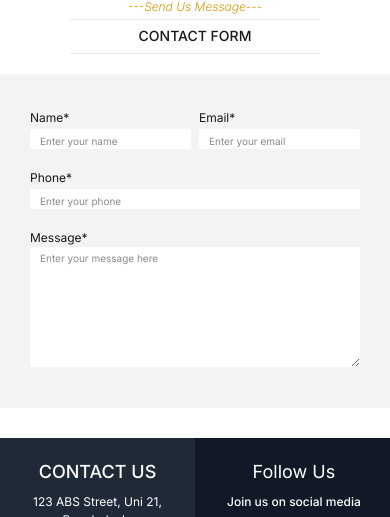
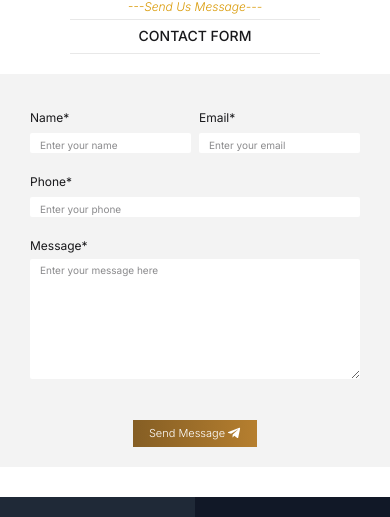
Before and after one commit to Sabithasan2098/my-restaurant-client, a Next.js app: page /contactUs in a window 390 px wide. Shown: the part 421-938 px from the top of the page. Built offline with nearby package versions, Linux system fonts and the light colour scheme.

Commit message:
complete contact

```diff
--- a/package.json
+++ b/package.json
@@ -9,6 +9,7 @@
     "lint": "next lint"
   },
   "dependencies": {
+    "@emailjs/browser": "^4.4.1",
     "@tanstack/react-query": "^5.81.5",
     "dotenv": "^17.0.0",
     "moment": "^2.30.1",
@@ -17,6 +18,7 @@
     "react-dom": "^19.0.0",
     "react-icons": "^5.5.0",
     "react-responsive-carousel": "^3.2.23",
+    "react-toastify": "^11.0.5",
     "swiper": "^11.2.8"
   },
   "devDependencies": {
--- a/src/app/layout.tsx
+++ b/src/app/layout.tsx
@@ -4,6 +4,7 @@ import "./globals.css";
 import Navbar from "@/components/shered/navbar/Navbar";
 import ReactQueryProvider from "@/providers/ReactQueryProvider";
 import Footer from "@/components/shered/footer/Footer";
+import { ToastContainer } from "react-toastify";
 
 const geistSans = Geist({
   variable: "--font-geist-sans",
@@ -32,7 +33,9 @@ export default function RootLayout({
       >
         <div className="max-w-[1920px] mx-auto">
           <Navbar />
-          <ReactQueryProvider>{children}</ReactQueryProvider>
+          <ReactQueryProvider>
+            {children} <ToastContainer />{" "}
+          </ReactQueryProvider>
           <Footer />
         </div>
       </body>
--- a/src/components/contact/ContactForm.tsx
+++ b/src/components/contact/ContactForm.tsx
@@ -1,29 +1,108 @@
-import React from "react";
+"use client";
+import React, { useState } from "react";
+import { FaTelegramPlane } from "react-icons/fa";
+import emailjs from "@emailjs/browser";
+import { toast } from "react-toastify";
+
+type TFormData = {
+  name: string;
+  email: string;
+  phone: string;
+  message: string;
+};
 
 const ContactForm = () => {
+  const baseRoute = "http://localhost:4000/api";
+
+  console.log(baseRoute);
+  const [formData, setFormData] = useState<TFormData>({
+    name: "",
+    email: "",
+    phone: "",
+    message: "",
+  });
+
+  const handleChange = (
+    e: React.ChangeEvent<HTMLInputElement | HTMLTextAreaElement>
+  ) => {
+    const { name, value } = e.target;
+    setFormData((prev) => ({
+      ...prev,
+      [name]: value,
+    }));
+  };
+
+  const handleSubmit = async (e: React.FormEvent) => {
+    e.preventDefault();
+    const res = await fetch(`${baseRoute}/message/create-message`, {
+      method: "POST",
+      headers: { "Content-Type": "application/json" },
+      body: JSON.stringify(formData),
+    });
+    const data = await res.json();
+    if (res.ok) {
+      setFormData({ name: "", email: "", phone: "", message: "" });
+    } else {
+      alert("Error:" + data.error);
+    }
+
+    // send message
+    emailjs
+      .send(
+        `${process.env.NEXT_PUBLIC_SERVICE_ID}`,
+        `${process.env.NEXT_PUBLIC_TEMPLATE_ID}`,
+        formData,
+        `${process.env.NEXT_PUBLIC_PUBLIC_KEY}`
+      )
+      .then(() => {
+        setFormData({ name: "", email: "", phone: "", message: "" });
+        toast("Message sent successfully", {
+          position: "bottom-right",
+          autoClose: 5000,
+          hideProgressBar: false,
+          closeOnClick: false,
+          pauseOnHover: true,
+          draggable: true,
+          progress: undefined,
+          theme: "light",
+        });
+      })
+      .catch((err) => {
+        console.error(err);
+      });
+  };
+
   return (
-    <div className="lg:max-w-[1320px] lg:h-[1071px] bg-[#f3f3f3] mx-auto mt-[20px] md:mt-[30px] lg:mt-[47px]">
+    <form
+      onSubmit={handleSubmit}
+      className="lg:max-w-[1320px]  bg-[#f3f3f3] mx-auto mt-[20px] md:mt-[30px] lg:mt-[47px]"
+    >
       <div className="px-[30px] md:px-[55px] lg:px-[89px] py-[35px] md:py-65px lg:py-[90px]">
         <div className="flex gap-2 md:gap-4 lg:gap-7">
           <div className="w-full">
-            <legend className="text-[12px] md:text-[14px] lg:text-[20px] lg:font-semibold lg:pb-[13px]">
+            <legend className="text-[12px] md:text-[14px] lg:text-[20px] lg:font-semibold pb-[4px] md:pb-[7px] lg:pb-[13px]">
               Name*
             </legend>
             <input
               type="text"
-              name=""
+              name="name"
+              value={formData.name}
+              onChange={handleChange}
               id=""
               className="w-full placeholder:text-[10px] md:placeholder:text-[13px] lg:placeholder:text-[16px] bg-white rounded-xs md:rounded-sm lg:rounded-md outline-none focus:outline-none focus:ring-0 focus:border-transparent h-[20px] md:h-[35px] lg:h-[72px] px-[10px] md:px-[20px] lg:px-[36px]"
               placeholder="Enter your name"
+              required
             />
           </div>
           <div className="w-full">
-            <legend className="text-[12px] md:text-[14px] lg:text-[20px] lg:font-semibold lg:pb-[13px]">
+            <legend className="text-[12px] md:text-[14px] lg:text-[20px] lg:font-semibold pb-[4px] md:pb-[7px] lg:pb-[13px]">
               Email*
             </legend>
             <input
               type="email"
-              name=""
+              name="email"
+              value={formData.email}
+              onChange={handleChange}
               id=""
               className="w-full placeholder:text-[10px] md:placeholder:text-[13px] lg:placeholder:text-[16px] bg-white rounded-xs md:rounded-sm lg:rounded-md outline-none focus:outline-none focus:ring-0 focus:border-transparent h-[20px] md:h-[35px] lg:h-[72px] px-[10px] md:px-[20px] lg:px-[36px]"
               placeholder="Enter your email"
@@ -31,30 +110,45 @@ const ContactForm = () => {
           </div>
         </div>
         <div className="w-full pt-[18px]">
-          <legend className="text-[12px] md:text-[14px] lg:text-[20px] lg:font-semibold lg:pb-[13px]">
+          <legend className="text-[12px] md:text-[14px] lg:text-[20px] lg:font-semibold pb-[4px] md:pb-[7px] lg:pb-[13px]">
             Phone*
           </legend>
           <input
             type="text"
-            name=""
+            name="phone"
+            value={formData.phone}
+            onChange={handleChange}
             id=""
             className="w-full placeholder:text-[10px] md:placeholder:text-[13px] lg:placeholder:text-[16px] bg-white rounded-xs md:rounded-sm lg:rounded-md outline-none focus:outline-none focus:ring-0 focus:border-transparent h-[20px] md:h-[35px] lg:h-[72px] px-[10px] md:px-[20px] lg:px-[36px]"
             placeholder="Enter your phone"
           />
         </div>
         <div className="w-full pt-[18px]">
-          <legend className="text-[12px] md:text-[14px] lg:text-[20px] lg:font-semibold lg:pb-[13px]">
+          <legend className="text-[12px] md:text-[14px] lg:text-[20px] lg:font-semibold pb-[4px] md:pb-[7px] lg:pb-[13px]">
             Message*
           </legend>
           <textarea
-            name=""
+            name="message"
+            value={formData.message}
+            onChange={handleChange}
             id=""
             className="w-full placeholder:text-[10px] md:placeholder:text-[13px] lg:placeholder:text-[16px] bg-white rounded-xs md:rounded-sm lg:rounded-md outline-none focus:outline-none focus:ring-0 focus:border-transparent h-[120px] md:h-[180px] lg:h-[300px] px-[10px] md:px-[20px] lg:px-[36px] pt-1 md:pt-2 lg:py-[26px]"
             placeholder="Enter your message here"
           />
         </div>
       </div>
-    </div>
+      <div className="flex justify-center mx-auto pb-5 md:pb-8 lg:pb-14">
+        <button
+          className="bg-gradient-to-r from-[#855e24]  to-[#b67f2f] px-4 md:px-6 lg:px-10 py-[5px] md:py-[12px] lg:py-[15px] text-white text-[11px] md:text-[15px] lg:text-[20px] font-light md:font-medium lg:font-semibold flex gap-[2px] md:gap-[4px] lg:gap-[7px] items-center "
+          type="submit"
+        >
+          Send Message{" "}
+          <span>
+            <FaTelegramPlane className="text-[14px] md:text-[19px] lg:text-[26px]" />
+          </span>
+        </button>
+      </div>
+    </form>
   );
 };
 
```
Also changed, not shown: 1 other file (tests, documents, lock files or other folders).
